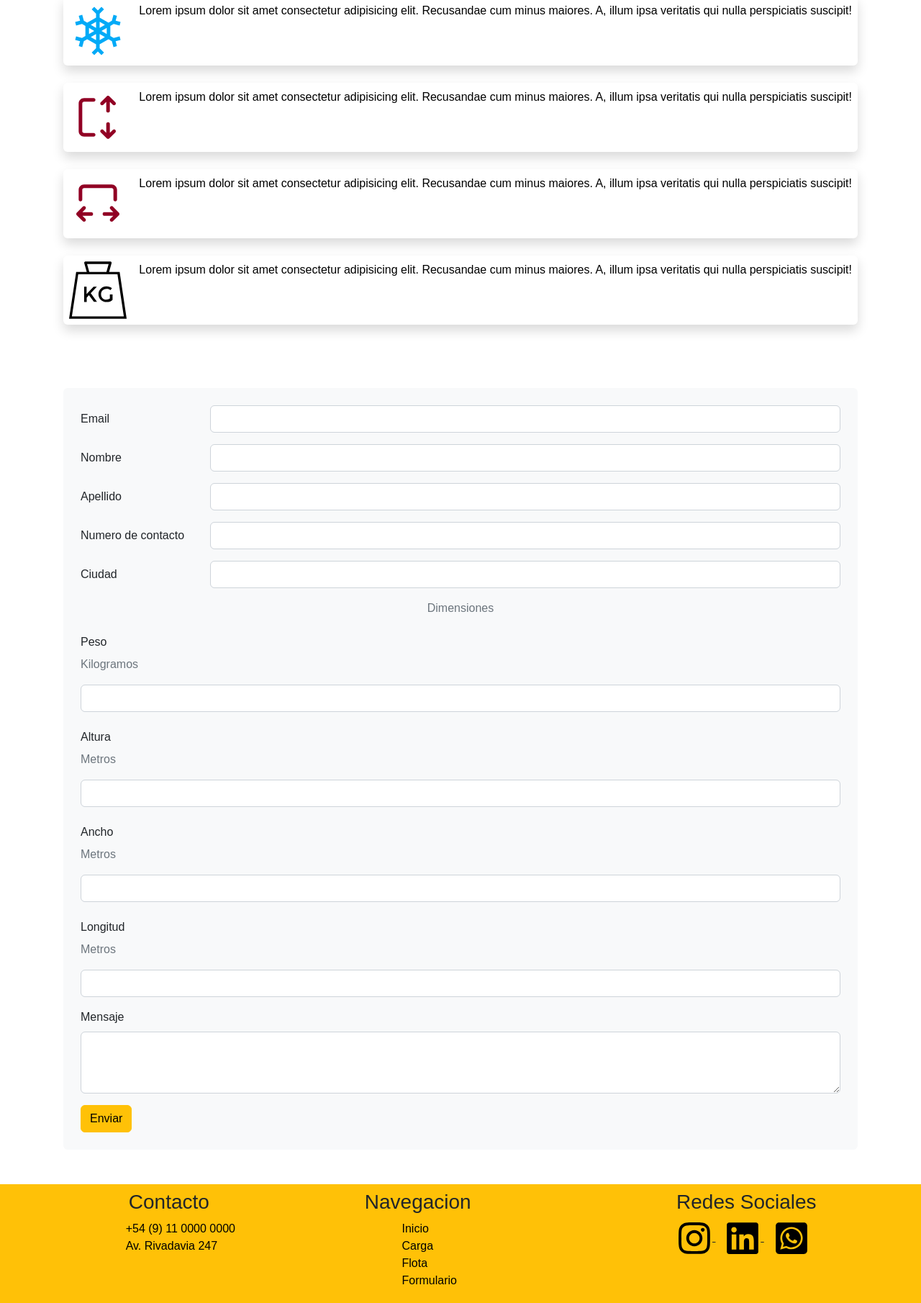
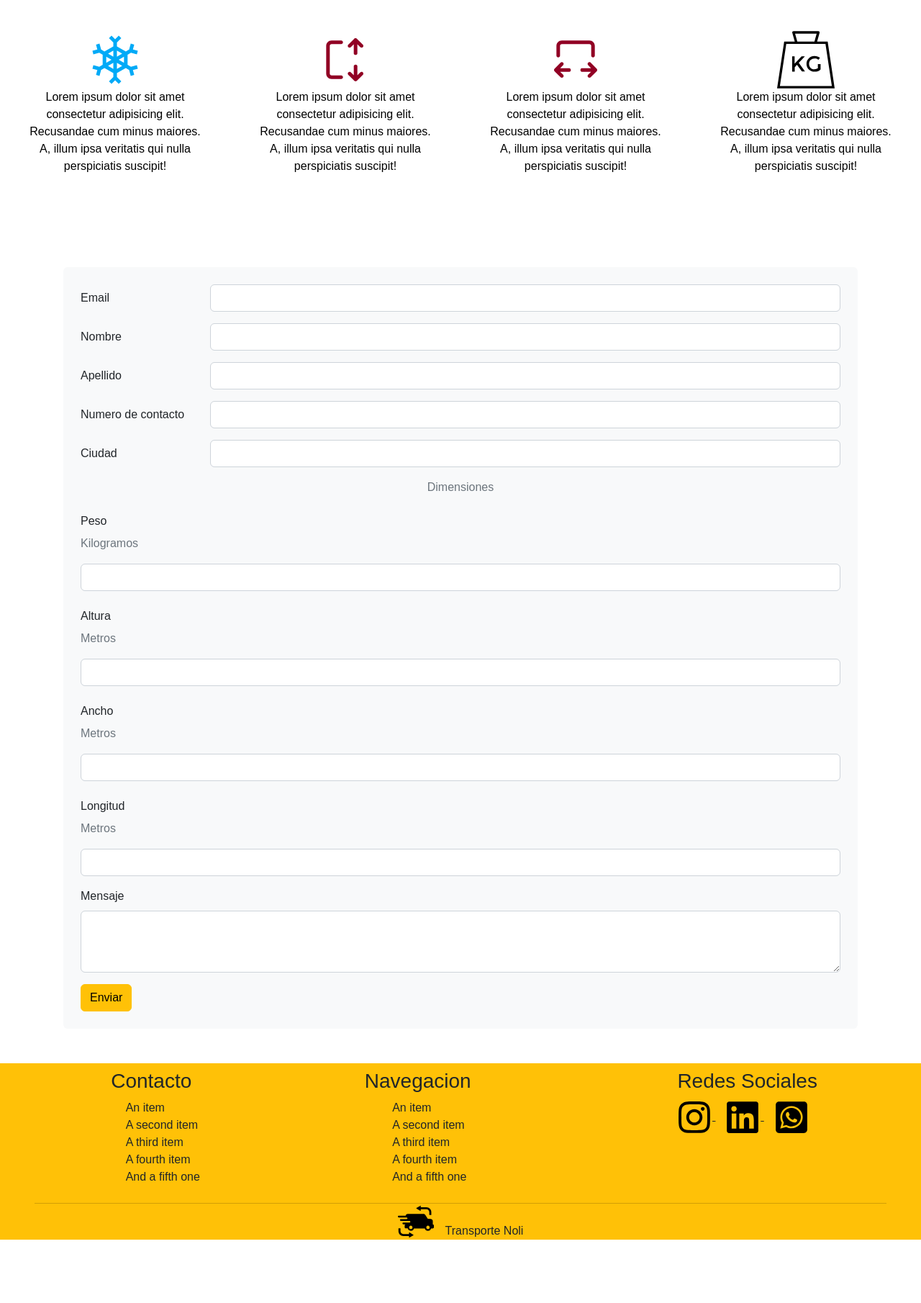
Before and after one commit to AlvaroLVR/LogisticaNoli, a website: page index.html in a window 1280 px wide. Shown: the part 1655-3465 px from the top of the page at 72% size. After the commit the page ends 3377 px from the top, so only its background shows below. Drawn offline with nearby package versions, Linux system fonts and the light colour scheme.

Commit message:
responsive terminado

```diff
--- a/index.html
+++ b/index.html
@@ -149,9 +149,9 @@
             </div>
         </div>
         <!--carga-->
-        <div class="carga ">
+        <div class="carga">
             <!--frio-->
-            <div class="carga-card  d-flex flex-row justify-content-between align-middle m-4 rounded-2 shadow p-2  ">
+            <div class="carga-card  ">
                 <svg class="carga-svg"  version="1.1" id="Uploaded to svgrepo.com" xmlns="http://www.w3.org/2000/svg" xmlns:xlink="http://www.w3.org/1999/xlink" x="0px" y="0px" viewBox="0 0 32 32" style="enable-background:new 0 0 32 32;" xml:space="preserve"><path fill="#00aaf7" d="M28.099,19.043l-3.297,0.883l-1.873-1.082l0.002-5.692l1.872-1.081l3.297,0.883l0.518-1.932
                     l-2.732-0.732l0.732-2.732l-1.932-0.518l-0.883,3.297l-1.873,1.082L17,8.576V6.414L19.414,4L18,2.586l-2,2l-2-2L12.586,4L15,6.414
                     v2.162l-4.928,2.846l-1.873-1.082L7.315,7.043L5.383,7.561l0.732,2.732l-2.732,0.732l0.518,1.932l3.297-0.883l1.874,1.082v5.69
@@ -165,7 +165,7 @@
                 <p class="text-black">Lorem ipsum dolor sit amet consectetur adipisicing elit. Recusandae cum minus maiores. A, illum ipsa veritatis qui nulla perspiciatis suscipit!</p>
             </div>
             <!-- alto -->
-            <div class="carga-card  d-flex flex-row justify-content-between align-middle m-4 rounded-2 shadow p-2  ">
+            <div class="carga-card  ">
                 <svg class="carga-svg" viewBox="0 0 24 24" fill="none" xmlns="http://www.w3.org/2000/svg">
                     <path fill="#910024" d="M13.2197 6.78115C12.9534 6.51488 12.9292 6.09822 13.1471 5.80461L13.2197 5.72049L15.5871 3.35039C15.7128 3.14201 15.9629 3 16.2509 3C16.503 3 16.726 3.10886 16.862 3.27578L16.9148 3.35073L19.282 5.72049L19.3546 5.80461C19.5482 6.0656 19.5506 6.42381 19.3618 6.6872L19.282 6.78115L19.1979 6.85377C18.9369 7.04742 18.5787 7.04981 18.3153 6.86094L18.2213 6.78115L17 5.56V9.34383L16.9931 9.43288C16.9434 9.75319 16.6296 10 16.2499 10C15.8702 10 15.5565 9.75305 15.5068 9.43272L15.5 9.34367V5.56L14.2803 6.78115L14.1962 6.85377C13.9026 7.07162 13.4859 7.04742 13.2197 6.78115Z" fill="#212121"/>
                     <path fill="#910024" d="M13.2226 17.2188C13.4889 16.9526 13.9055 16.9284 14.1991 17.1462L14.2832 17.2188L15.5029 18.44V14.6563C15.5029 14.2939 15.8386 14 16.2528 14C16.6325 14 16.9464 14.2468 16.9961 14.5671L17.0029 14.6562V18.44L18.2242 17.2188C18.4905 16.9526 18.9072 16.9284 19.2008 17.1462L19.2849 17.2188C19.5512 17.4851 19.5754 17.9018 19.3575 18.1954L19.2849 18.2795L16.9177 20.6493C16.7921 20.8578 16.5419 21 16.2538 21C15.9658 21 15.7157 20.858 15.59 20.6496L13.2226 18.2795C12.9297 17.9866 12.9297 17.5117 13.2226 17.2188Z" fill="#212121"/>
@@ -175,7 +175,7 @@
                     <p class="text-black">Lorem ipsum dolor sit amet consectetur adipisicing elit. Recusandae cum minus maiores. A, illum ipsa veritatis qui nulla perspiciatis suscipit!</p>
                 </div>
             <!-- ancho -->
-            <div class="carga-card  d-flex flex-row justify-content-between align-middle m-4 rounded-2 shadow p-2  ">
+            <div class="carga-card  ">
                 <svg class="carga-svg" width="24px" height="24px" viewBox="0 0 24 24" fill="none" xmlns="http://www.w3.org/2000/svg">
                     <path fill="#910024" d="M20 6.24219C20 4.99955 18.9926 3.99219 17.75 3.99219H6.25C5.00736 3.99219 4 4.99955 4 6.24219V10.2422C4 10.6564 4.33579 10.9922 4.75 10.9922C5.16421 10.9922 5.5 10.6564 5.5 10.2422V6.24219C5.5 5.82797 5.83579 5.49219 6.25 5.49219H17.75C18.1642 5.49219 18.5 5.82797 18.5 6.24219V10.2422C18.5 10.6564 18.8358 10.9922 19.25 10.9922C19.6642 10.9922 20 10.6564 20 10.2422V6.24219Z" fill="#212121"/>
                     <path fill="#910024" d="M17.2188 13.2197C17.4851 12.9534 17.9018 12.9292 18.1954 13.1471L18.2795 13.2197L20.6496 15.5871C20.858 15.7128 21 15.9629 21 16.2509C21 16.503 20.8911 16.726 20.7242 16.862L20.6493 16.9148L18.2795 19.282L18.1954 19.3546C17.9344 19.5482 17.5762 19.5506 17.3128 19.3618L17.2188 19.282L17.1462 19.1979C16.9526 18.9369 16.9502 18.5787 17.1391 18.3153L17.2188 18.2213L18.44 17H14.6562L14.5671 16.9931C14.2468 16.9434 14 16.6296 14 16.2499C14 15.8702 14.247 15.5565 14.5673 15.5068L14.6563 15.5H18.44L17.2188 14.2803L17.1462 14.1962C16.9284 13.9026 16.9526 13.4859 17.2188 13.2197Z" fill="#212121"/>
@@ -186,7 +186,7 @@
                     <p class="text-black">Lorem ipsum dolor sit amet consectetur adipisicing elit. Recusandae cum minus maiores. A, illum ipsa veritatis qui nulla perspiciatis suscipit!</p>
                 </div>
             <!-- peso -->
-            <div class="carga-card  d-flex flex-row justify-content-between m-4 rounded-2 shadow p-2  ">
+            <div class="carga-card  ">
                 <svg class="carga-svg" version="1.1" xmlns="http://www.w3.org/2000/svg" viewBox="0 0 487.4 487.4" xmlns:xlink="http://www.w3.org/1999/xlink" enable-background="new 0 0 487.4 487.4">
                     <path d="M428.3,89.7h-89.5L359.9,15c0.5-3.2,0.4-13.5-10.4-13.5H139c-4.2,0-13.1,4.1-10.4,13.5l21.1,74.7H60.1L0,485.9h487.4    L428.3,89.7z M334.9,22.3l-18.6,67.4H171.1l-18.7-67.4H334.9z M77.8,110.4h331.9l53.9,355.7H23.8L77.8,110.4z"/>
                     <polygon points="235.4,214.1 207.4,214.1 148.3,277.4 148.3,214.1 127.5,214.1 127.5,343.8 149.3,343.8 149.3,307.5 168,286.7     210.5,342.7 236.4,342.7 183.5,270.1   "/>
@@ -273,27 +273,31 @@
     <div class="footer bg-warning">
         <div class="navbar sticky-bottom  footer-navegacion ">
             <!-- lista -->
-            <div class="footer-lista">
+            <div class="footer-lista ">
                 <div class="d-flex flex-column">
                     <h3>Contacto</h3>
-                    <ul class="footer-ul">
-                        <li class=" "><a class="text-decoration-none text-black" href="#">+54 (9) 11 0000 0000</a></li>
-                        <li class=" "><a class="text-decoration-none text-black" href="#">Av. Rivadavia 247</a></li>
-                    </ul>
+                    <ul class=" list-grouplist-group-flush bg-warning">
+                        <li class="list-group-item">An item</li>
+                        <li class="list-group-item">A second item</li>
+                        <li class="list-group-item">A third item</li>
+                        <li class="list-group-item">A fourth item</li>
+                        <li class="list-group-item">And a fifth one</li>
+                      </ul>
                 </div>
                 <div class="d-flex flex-column">
                     <h3>Navegacion</h3>
-                    <ul class="footer-ul">
-                        <li class=" "><a class="text-decoration-none text-black" href="#">Inicio</a></li>
-                        <li class=" "><a class="text-decoration-none text-black" href="#">Carga</a></li>
-                        <li class=" "><a class="text-decoration-none text-black" href="#">Flota</a></li>
-                        <li class=" "><a class="text-decoration-none text-black" href="#">Formulario</a></li>
-                    </ul>
+                    <ul class=" list-grouplist-group-flush bg-warning">
+                        <li class="list-group-item">An item</li>
+                        <li class="list-group-item">A second item</li>
+                        <li class="list-group-item">A third item</li>
+                        <li class="list-group-item">A fourth item</li>
+                        <li class="list-group-item">And a fifth one</li>
+                      </ul>
                 </div>
             </div>
             <!-- redes sociales -->
             <div class="footer-redes ">
-                <h3>Redes Sociales</h3>
+                <h3 class="text-center">Redes Sociales</h3>
                 <div class="footer-lista-redes">
                     <a href="#" class="text-dark">
                         <svg class="footer-logo-info" xmlns="http://www.w3.org/2000/svg" viewBox="0 0 448 512">
--- a/scss/_footer.scss
+++ b/scss/_footer.scss
@@ -1,7 +1,7 @@
 .footer{
     .footer-navegacion{
         display: flex;
-        flex-flow: row wrap ;
+        flex-flow: row wrap;
         justify-content: space-around;
         .footer-lista{
             display: flex;
@@ -64,17 +64,14 @@
             .footer-redes{
                 display: flex;
                 flex-direction: column;
-                margin: 2rem 0;
-                h3{
-                    padding-left: 3rem;
-                }
+                margin: 0 auto;
                 .footer-lista-redes{
                     display: flex;
                     flex-direction: row;
                     list-style: none;
                     justify-content: space-around;
                     a{
-                        margin: 1.5rem 0 1.5rem 3rem;
+                        margin: 1rem 0;
 
                         .footer-logo-info{
                             height: 30px;
--- a/scss/_main.scss
+++ b/scss/_main.scss
@@ -2,6 +2,7 @@
     .carousel{
         background-image: url('../img/carrousel2.jfif');
         background-position: 20% center;
+        object-fit: fill;
         height: 78vh;
         position: relative;
         .boton{
@@ -33,6 +34,7 @@
         justify-content: center;
         .flota-card{
             align-items: center;
+            width: 30vw;
             .flota-svg{
                 height: 80px;
                 width: 80px;
@@ -40,11 +42,21 @@
         }
     }
     .carga{
-        padding: 1rem 4rem;
+        display: flex;
+        flex-flow: row wrap;
+        justify-content: space-around;
+        margin: 4rem 0;
         .carga-card{
+            width: 20vw;
+            display: flex;
+            flex-direction: column;
+            align-items: center;
             .carga-svg{
                 height: 80px;
                 width: 80px;
+            }
+            p{
+                text-align: center;
             }
         }
     }
@@ -83,8 +95,12 @@
             }
         }
         .flota{
+            padding: 0 1rem;
+            display: flex;
+            flex-direction: column;
+            align-items: center;
             .flota-card{
-                align-items: center;
+                width: 60vw;
                 .flota-svg{
                     height: 90px ;
                     width: 90px ;
@@ -93,11 +109,13 @@
         }
         .carga{
             padding: 0 1rem;
+            display: flex;
+            flex-direction: column;
+            align-items: center;
             .carga-card{
-                align-items: center;
+                width: 60vw;
                 .carga-svg{
-                    height: 100px;
-                    width: 100px;
+
                 }
             }
         }
```
Also changed, not shown: scss/style.css, 1 other file.
